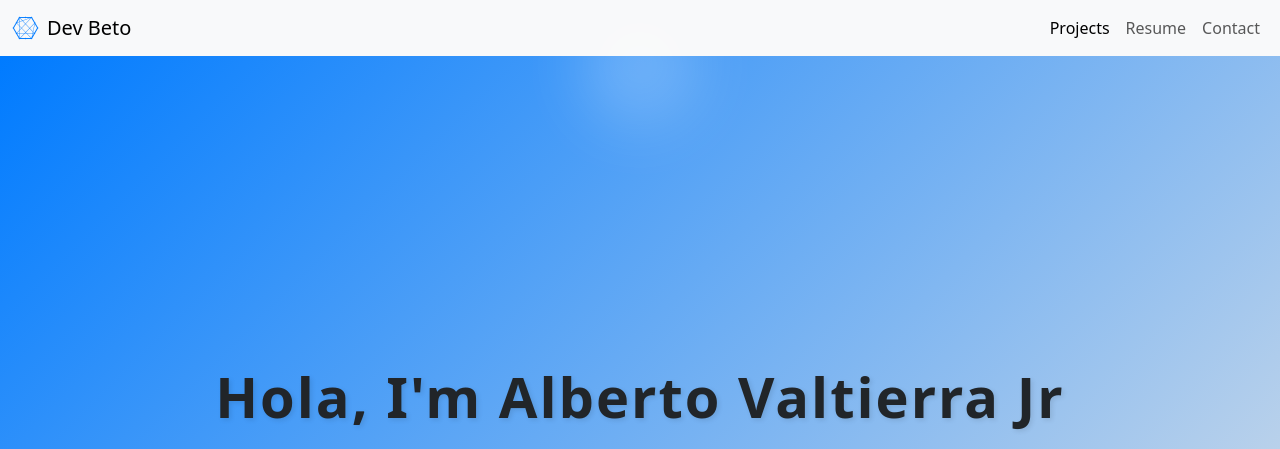
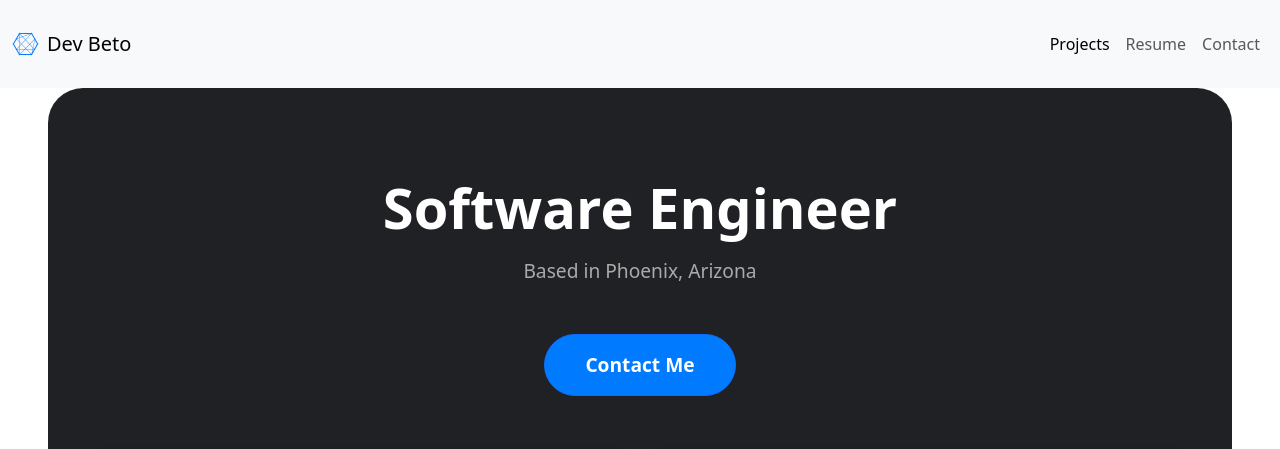
Before and after one commit to Betojr04/Portfolio, a Flask app: page / in a window 1280 px wide. Shown: the top 449 px of the page. Run offline with Flask 3, Linux system fonts and the light colour scheme.

Commit message:
adjusted the styling of the hero section for all sizes added more apple like design aesthetic used unsplash photos for now

```diff
--- a/static/css/index.css
+++ b/static/css/index.css
@@ -1,62 +1,140 @@
 /* Hero Section */
 .hero-section {
+    display: flex;
+    justify-content: center;
+    align-items: center;
+    flex-direction: column;
+    text-align: center;
+    min-height: 100vh;
+    background: #202124;
+    padding: 2rem;
+    color: white;
+
+    border-radius: 35px;
+    margin: 0 3rem 0 3rem;
+
+}
+
+/* Title and Subtitle */
+.hero-section h1 {
+    font-size: 3.5rem;
+    font-weight: 700;
+    margin: 0;
+    line-height: 1.2;
+}
+
+.hero-section p {
+    color: #aaa;
+    font-size: 1.2rem;
+    margin: 1rem 0;
+}
+
+/* Contact Button */
+.hero-button {
+    margin: 1.5rem 0;
+    padding: 1rem 2.5rem;
+    font-size: 1.2rem;
+    font-weight: bold;
+    border-radius: 50px;
+    background-color: #007bff;
+    color: white;
+    text-decoration: none;
+    transition: all 0.3s ease;
+}
+
+.hero-button:hover {
+    background-color: #0056b3;
+    transform: scale(1.05);
+}
+
+/* Button Cards */
+.button-cards {
+    display: flex;
+    justify-content: center;
+    align-items: center;
+    gap: 20px;
+    margin-top: 2rem;
+
+}
+
+.button-cards p {
+    color: white;
+}
+
+.card {
+    width: 600px;
+    height: 350px;
+    position: relative;
+    background-size: cover;
+    background-position: center;
+    border-radius: 20px;
+    overflow: hidden;
+    box-shadow: 0 6px 15px rgba(0, 0, 0, 0.2);
+    transition: transform 0.3s ease, box-shadow 0.3s ease;
+}
+
+.card:hover {
+    transform: translateY(-10px);
+    box-shadow: 0 12px 20px rgba(0, 0, 0, 0.3);
+}
+
+/* Gradient Overlay */
+.card::before {
+    content: "";
+    position: absolute;
+    top: 0;
+    left: 0;
+    width: 100%;
+    height: 100%;
+    background: linear-gradient(to bottom, rgba(0, 0, 0, 0.4), rgba(0, 0, 0, 0.6));
+    z-index: 1;
+}
+
+/* Content Styling */
+.card-content {
+    position: relative;
+    z-index: 2;
     display: flex;
     flex-direction: column;
     justify-content: center;
     align-items: center;
-    min-height: 100vh;
-    padding: 2rem 1rem;
-    background: linear-gradient(135deg, #007bff, #e6e6e6);
-    opacity: 0;
-    animation: fadeIn 1.5s forwards;
+    text-align: center;
+    height: 100%;
+    text-decoration: none;
+    color: white;
+    font-size: 1.2rem;
+    font-weight: 600;
+    padding: 20px;
 }
 
-.hero-section h1 {
-    font-weight: 700;
-    letter-spacing: 2px;
-    text-shadow: 2px 2px 5px rgba(0, 0, 0, 0.1);
+.card-content i {
+    font-size: 3.5rem;
+    margin-bottom: 20px;
 }
 
-.btn {
-    transition: all 0.3s ease;
-}
+/* Responsive Design */
+@media (max-width: 768px) {
 
-.btn:hover {
-    transform: scale(1.05);
-    background-color: #0056b3;
-    /* Slightly darker blue */
-    box-shadow: 0 4px 10px rgba(0, 0, 0, 0.2);
-}
-
-.decorative-element {
-    position: absolute;
-    top: -50px;
-    left: 50%;
-    transform: translateX(-50%);
-    width: 120px;
-    height: 120px;
-    background: rgba(255, 255, 255, 0.2);
-    border-radius: 50%;
-    filter: blur(30px);
-    z-index: -1;
-}
-
-@keyframes fadeIn {
-    0% {
-        opacity: 0;
-        transform: translateY(20px);
+    .hero-section {
+        margin: 0 1.5rem 0 1.5rem;
     }
 
-    100% {
-        opacity: 1;
-        transform: translateY(0);
+    .hero-section h1 {
+        font-size: 2.5rem;
     }
-}
 
-@media (max-width: 768px) {
-    .hero-section {
-        padding: 3rem 1rem;
-        /* Slightly larger padding for smaller screens */
+    .hero-section p {
+        font-size: 1rem;
+    }
+
+    .button-cards {
+        flex-direction: column;
+        gap: 15px;
+    }
+
+    .card {
+        width: 100%;
+        height: auto;
     }
 }
 
--- a/templates/HomePage/hero.html
+++ b/templates/HomePage/hero.html
@@ -1,20 +1,36 @@
 <!-- HERO SECTION -->
 <section class="hero-section">
-  <div class="container text-center">
-    <div class="decorative-element"></div>
-    <h1 class="display-4 fw-bold mb-3">Hola, I'm Alberto Valtierra Jr</h1>
-    <p class="lead mb-4">
-      Freelance services tailored to businesses and technical expertise for
-      recruiters—your goals, my commitment.
-    </p>
-    <div class="btn-group">
-      <a href="/freelance" class="btn btn-primary btn-lg">
-        <i class="fas fa-briefcase me-2"></i> I’m a Business – Let’s Build
-        Something
-      </a>
-      <a href="/recruiter" class="btn btn-primary btn-lg">
-        <i class="fas fa-search me-2"></i> I’m a Recruiter – View My Portfolio
-      </a>
+  <div class="container">
+    <h1 class="display-4 fw-bold mb-3">Software Engineer</h1>
+    <p class="lead mb-4">Based in Phoenix, Arizona</p>
+    <a href="/contact" class="hero-button btn btn-primary btn-lg">Contact Me</a>
+
+    <div class="button-cards">
+      <!-- Business Card -->
+      <div
+        class="card"
+        style="
+          background-image: url('https://images.unsplash.com/photo-1728044849313-cd9de74be59d?w=800&auto=format&fit=crop&q=60&ixlib=rb-4.0.3&ixid=M3wxMjA3fDB8MHxzZWFyY2h8MTh8fGJ1c2luZXNzJTIwZ3Jvd3RofGVufDB8fDB8fHww');
+        "
+      >
+        <a href="/freelance" class="card-content">
+          <i class="fas fa-briefcase"></i>
+          <p>I’m a Business – Let’s Build Something</p>
+        </a>
+      </div>
+
+      <!-- Recruiter Card -->
+      <div
+        class="card"
+        style="
+          background-image: url('https://images.unsplash.com/photo-1573495627361-d9b87960b12d?w=800&auto=format&fit=crop&q=60&ixlib=rb-4.0.3&ixid=M3wxMjA3fDB8MHxzZWFyY2h8Njh8fHNvZnR3YXJlJTIwZW5naW5lZXJ8ZW58MHx8MHx8fDA%3D');
+        "
+      >
+        <a href="/recruiter" class="card-content">
+          <i class="fas fa-search"></i>
+          <p>I’m a Recruiter – View My Portfolio</p>
+        </a>
+      </div>
     </div>
   </div>
 </section>
--- a/templates/base.html
+++ b/templates/base.html
@@ -20,6 +20,13 @@
 
     <!--STYLING-->
     <style>
+
+      nav {
+        background-color: white;
+        height: 5.5rem;
+
+      }
+
       .btn-primary:hover {
         background: #0056b3;
         transform: scale(1.05) translateY(-2px);
```
